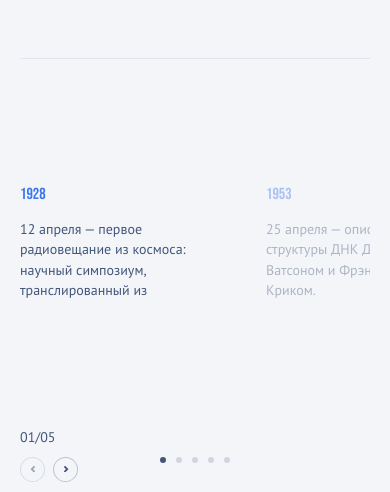
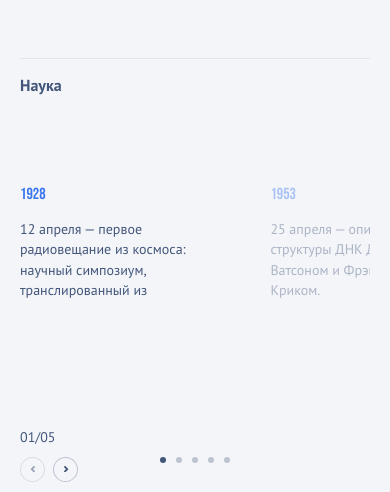
Before and after one commit to vanya1254/only, a React (Create React App) app: page / in a window 390 px wide. Shown: the part 349-841 px from the top of the page. Built offline with nearby package versions, Linux system fonts and the light colour scheme.

Commit message:
change pagination to circles dots like in videoMobile and add name

```diff
--- a/src/components/HistoricalDates/index.tsx
+++ b/src/components/HistoricalDates/index.tsx
@@ -175,6 +175,7 @@ export const HistoricalDates: React.FC = () => {
         categoriesList={categories}
         activeDot={curCategory}
         setActiveDot={setCurCategory}
+        media={matches}
       />
       <SmartYears
         yearsList={categories[curCategory].datesList.map((date) =>
--- a/src/components/SliderSwiper/index.tsx
+++ b/src/components/SliderSwiper/index.tsx
@@ -1,12 +1,15 @@
 import React, { useEffect, useState } from "react";
 import { Swiper, SwiperSlide } from "swiper/react";
-import { Navigation, Pagination } from "swiper/modules";
+import {
+  Navigation,
+  // Pagination
+} from "swiper/modules";
 
 import { DateT } from "../";
 
 import "swiper/scss";
 import "swiper/css/navigation";
-import "swiper/css/pagination";
+// import "swiper/css/pagination";
 import styles from "./SliderSwiper.module.scss";
 
 type SliderSwiperProps = {
@@ -36,11 +39,14 @@ export const SliderSwiper: React.FC<SliderSwiperProps> = ({
   return (
     <Swiper
       key={key}
-      modules={[Navigation, Pagination]}
+      modules={[
+        Navigation,
+        // Pagination
+      ]}
       navigation={!media}
-      pagination={media && { clickable: media }}
-      spaceBetween={80}
-      slidesPerView={"auto"}
+      // pagination={media && { clickable: media }}
+      spaceBetween={!media ? 80 : 25}
+      slidesPerView={!media ? "auto" : 1.5}
       grabCursor={true}
       watchOverflow={false}
       className={`noselect ${styles.root}`}
--- a/src/components/SmartCircle/SmartCircle.module.scss
+++ b/src/components/SmartCircle/SmartCircle.module.scss
@@ -42,6 +42,11 @@
       color: $black-blue;
 
       transition: 0.3s linear;
+
+      @media (max-width: 768px) {
+        --size-inner-dot: 6px;
+        background-color: $black-blue50;
+      }
     }
 
     &_name,
@@ -59,6 +64,14 @@
       visibility: hidden;
       transition: 0.3s linear;
       transition-delay: 1s;
+
+      @media (max-width: 768px) {
+        top: auto;
+        bottom: calc($index * 30.855856 - 18px);
+        left: 0;
+        right: auto;
+        font-size: 16px;
+      }
     }
 
     &_value {
@@ -80,15 +93,37 @@
     }
 
     &:hover {
-      div:first-child {
+      .root__dot__content {
         width: 100%;
         height: 100%;
 
-        div:first-child {
+        .root__dot_value,
+        .root__dot_name {
           visibility: visible;
           opacity: 1;
         }
       }
+
+      @media (max-width: 768px) {
+        .root__dot__content {
+          width: 6px;
+          height: 6px;
+
+          .root__dot_name {
+            visibility: visible;
+            opacity: 1;
+          }
+          .root__dot_value {
+            visibility: hidden;
+            opacity: 0;
+          }
+        }
+      }
+    }
+
+    @media (max-width: 768px) {
+      --size-dot: 6px;
+      position: static;
     }
   }
 
@@ -169,8 +204,50 @@
   }
 
   @media (max-width: 768px) {
-    display: none;
-    opacity: 0;
-    visibility: hidden;
+    // display: none;
+    // opacity: 0;
+    // visibility: hidden;
+
+    @include dFlexACenter();
+
+    justify-content: center;
+    gap: 10px;
+
+    border: none;
+    top: auto;
+    bottom: 32px;
+    left: 0;
+    width: 100%;
+    height: fit-content;
   }
 }
+
+.activeDot {
+  .root__dot__content {
+    background-color: $black-blue;
+    width: 100%;
+    height: 100%;
+
+    .root__dot_value,
+    .root__dot_name {
+      visibility: visible;
+      opacity: 1;
+    }
+  }
+
+  @media (max-width: 768px) {
+    .root__dot__content {
+      width: 6px;
+      height: 6px;
+
+      .root__dot_value {
+        visibility: hidden;
+        opacity: 0;
+      }
+      .root__dot_name {
+        visibility: visible;
+        opacity: 1;
+      }
+    }
+  }
+}
--- a/src/components/SmartCircle/index.tsx
+++ b/src/components/SmartCircle/index.tsx
@@ -8,6 +8,7 @@ export type SmartCircleProps = {
   categoriesList: CategoryT[];
   activeDot: number;
   setActiveDot: React.Dispatch<React.SetStateAction<number>>;
+  media: boolean;
 };
 
 const RADIUS_CIRCLE = "calc((1vh + 1vw) * 17.667 / 2)";
@@ -16,6 +17,7 @@ export const SmartCircle: React.FC<SmartCircleProps> = ({
   activeDot,
   setActiveDot,
   categoriesList,
+  media,
 }) => {
   const getAngle = (i: number) => {
     return 240 + (360 / categoriesList.length) * i;
@@ -51,17 +53,21 @@ export const SmartCircle: React.FC<SmartCircleProps> = ({
           <div
             key={i}
             onClick={() => onClickDot(i)}
-            className={`${activeDot === i ? "activeDot" : ""} ${
+            className={`${activeDot === i ? `${initStyles.activeDot}` : ""} ${
               initStyles.root__dot
             }`}
-            style={{
+            style={
+              !media
+                ? {
                     transition: `1s linear`,
                     transform: `rotate(${getAngle(
                       activeDot + 1 - i
                     )}deg) translate(${RADIUS_CIRCLE}) rotate(-${getAngle(
                       activeDot + 1 - i
                     )}deg)`,
-            }}
+                  }
+                : undefined
+            }
           >
             <div className={initStyles.root__dot__content}>
               <div className={initStyles.root__dot_value}>{i + 1}</div>
--- a/src/index.scss
+++ b/src/index.scss
@@ -106,10 +106,16 @@ h6 {
   bottom: calc($index * 3.466667 + 45px);
 }
 
-.swiper-slide-next {
+.swiper-slide {
   @media (max-width: 768px) {
     transition: 0.3s linear;
     opacity: 0.4;
+  }
+}
+
+.swiper-slide-active {
+  @media (max-width: 768px) {
+    opacity: 1;
   }
 }
 
@@ -143,15 +149,3 @@ h6 {
 .swiper-pagination-bullets.swiper-pagination-horizontal {
   bottom: 32px;
 }
-
-.activeDot {
-  div:first-child {
-    width: 100%;
-    height: 100%;
-
-    div {
-      visibility: visible;
-      opacity: 1;
-    }
-  }
-}
```
Lines whose indentation alone changed are shown as unchanged.
